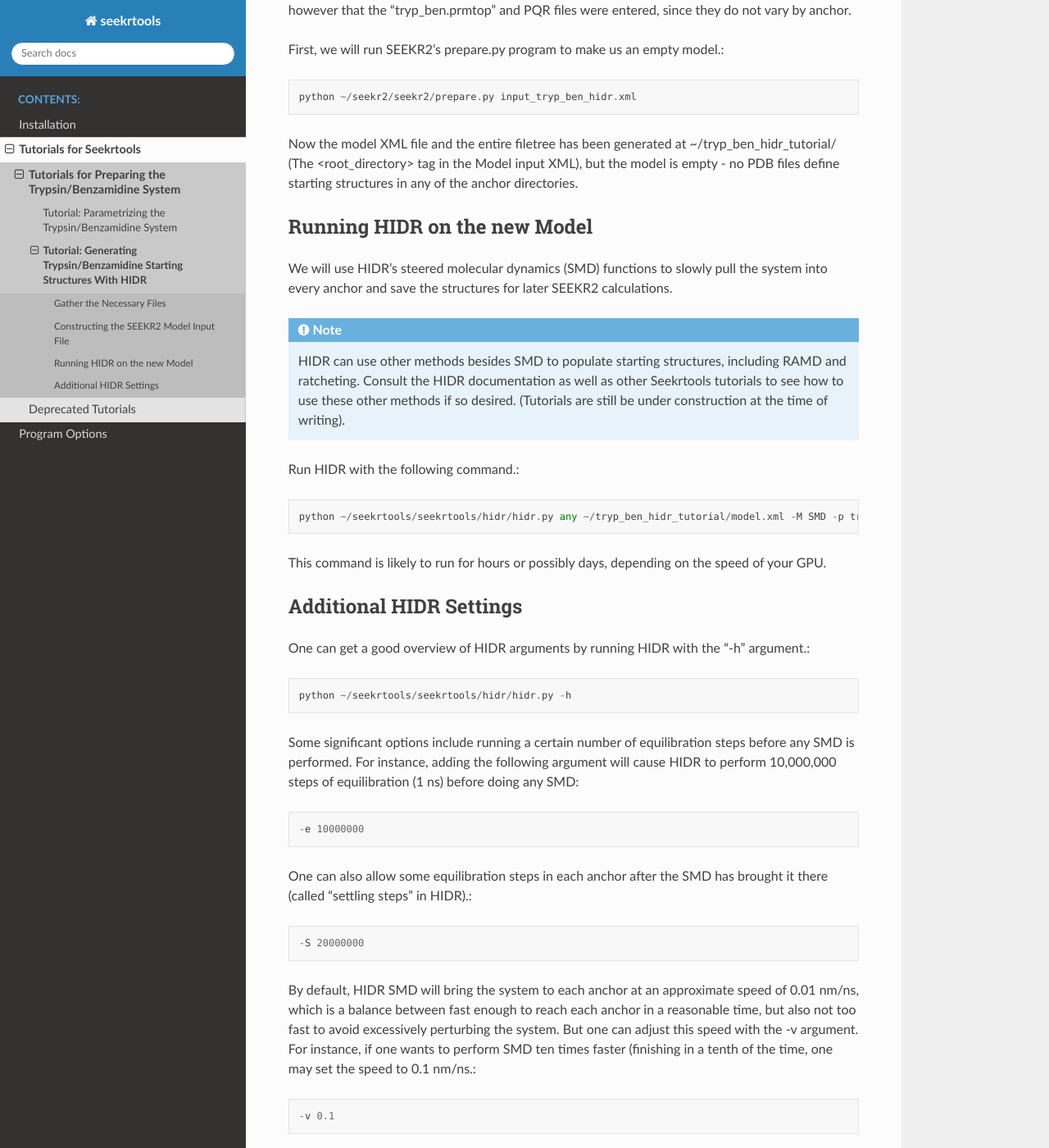
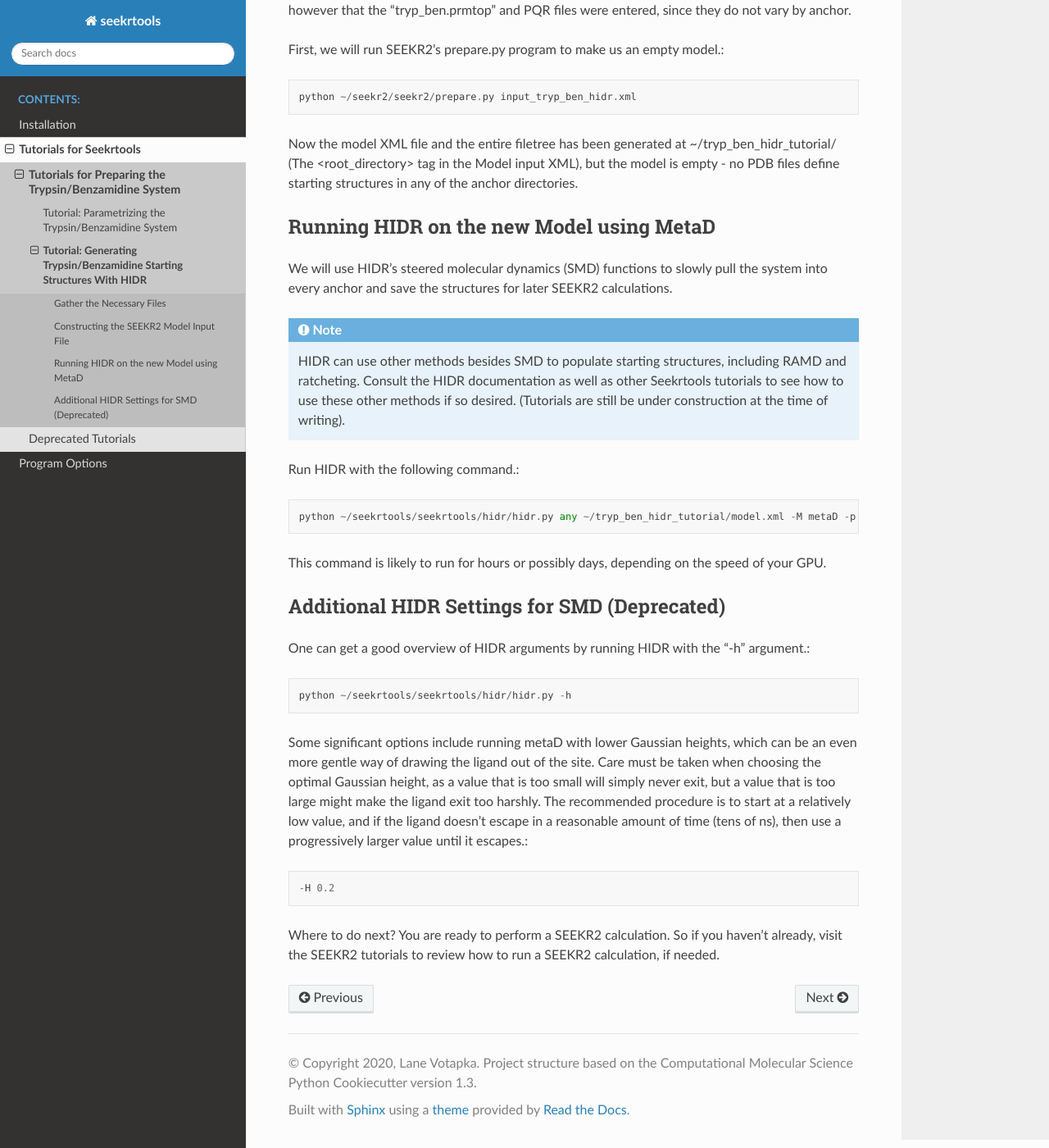
Before and after one commit to seekrcentral/seekrtools, a Sphinx documentation site: the page built from docs/tutorial_tryp_ben_hidr.rst, in a window 1280 px wide and 1400 px high, scrolled down 1177 px. Shown: the whole window at 82% size. Built offline with Sphinx 7.4.7 and the Read the Docs theme 2.0.0, drawn with Linux system fonts in a browser that asks for light colours; pages that are not in the unit, such as notebooks, are missing from menus; some of the changed text lies outside the part shown.

Commit message:
Updated HIDR tutorial to use MetaD instead of SMD.

```diff
--- a/docs/tutorial_deprecated.rst
+++ b/docs/tutorial_deprecated.rst
@@ -13,3 +13,4 @@ anymore - the methods within have been superceded by other approaches.
 
    tutorial_tryp_ben_equilibrate
    tutorial_tryp_ben_smd
+   tutorial_tryp_ben_hidr_smd
--- a/docs/tutorial_tryp_ben_hidr.rst
+++ b/docs/tutorial_tryp_ben_hidr.rst
@@ -1,8 +1,8 @@
 Tutorial: Generating Trypsin/Benzamidine Starting Structures With HIDR
 ======================================================================
 
-In this tutorial, we will be performing steered molecular dynamics (SMD) on the
-equilibrated trypsin/benzamidine system to pull the ligand slowly out of the
+In this tutorial, we will be performing metadynamics (metaD) on the
+equilibrated trypsin/benzamidine system to gently draw the ligand out of the
 bound state, saving structures along the way, which we can then turn around and
 use as starting structures for a SEEKR2 calculation. This will be accomplished
 using the HIDR (Holo Insertion by Directed Restraints) tool.
@@ -56,8 +56,8 @@ Now the model XML file and the entire filetree has been generated at
 but the model is empty - no PDB files define starting structures in any of
 the anchor directories.
 
-Running HIDR on the new Model
------------------------------
+Running HIDR on the new Model using MetaD
+-----------------------------------------
 
 We will use HIDR's steered molecular dynamics (SMD) functions to slowly pull
 the system into every anchor and save the structures for later SEEKR2
@@ -71,39 +71,28 @@ calculations.
 
 Run HIDR with the following command.::
 
-  python ~/seekrtools/seekrtools/hidr/hidr.py any ~/tryp_ben_hidr_tutorial/model.xml -M SMD -p tryp_ben.pdb
+  python ~/seekrtools/seekrtools/hidr/hidr.py any ~/tryp_ben_hidr_tutorial/model.xml -M metaD -p tryp_ben.pdb
 
 This command is likely to run for hours or possibly days, depending on the
 speed of your GPU.
 
-Additional HIDR Settings
-------------------------
+Additional HIDR Settings for SMD (Deprecated)
+---------------------------------------------
 
 One can get a good overview of HIDR arguments by running HIDR with the "-h"
 argument.::
 
   python ~/seekrtools/seekrtools/hidr/hidr.py -h
 
-Some significant options include running a certain number of equilibration
-steps before any SMD is performed. For instance, adding the following argument
-will cause HIDR to perform 10,000,000 steps of equilibration (1 ns) before doing
-any SMD::
+Some significant options include running metaD with lower Gaussian heights,
+which can be an even more gentle way of drawing the ligand out of the site.
+Care must be taken when choosing the optimal Gaussian height, as a value that
+is too small will simply never exit, but a value that is too large might make
+the ligand exit too harshly. The recommended procedure is to start at a
+relatively low value, and if the ligand doesn't escape in a reasonable amount
+of time (tens of ns), then use a progressively larger value until it escapes.::
 
-  -e 10000000
-
-One can also allow some equilibration steps in each anchor after the SMD has
-brought it there (called "settling steps" in HIDR).::
-
-  -S 20000000
-
-By default, HIDR SMD will bring the system to each anchor at an approximate
-speed of 0.01 nm/ns, which is a balance between fast enough to reach each
-anchor in a reasonable time, but also not too fast to avoid excessively
-perturbing the system. But one can adjust this speed with the -v argument.
-For instance, if one wants to perform SMD ten times faster (finishing in
-a tenth of the time, one may set the speed to 0.1 nm/ns.::
-
-  -v 0.1
+  -H 0.2
 
 Where to do next? You are ready to perform a SEEKR2 calculation. So if you
 haven't already, visit the SEEKR2 tutorials to review how to run a SEEKR2
```
Also changed, not shown: 1 other file.
